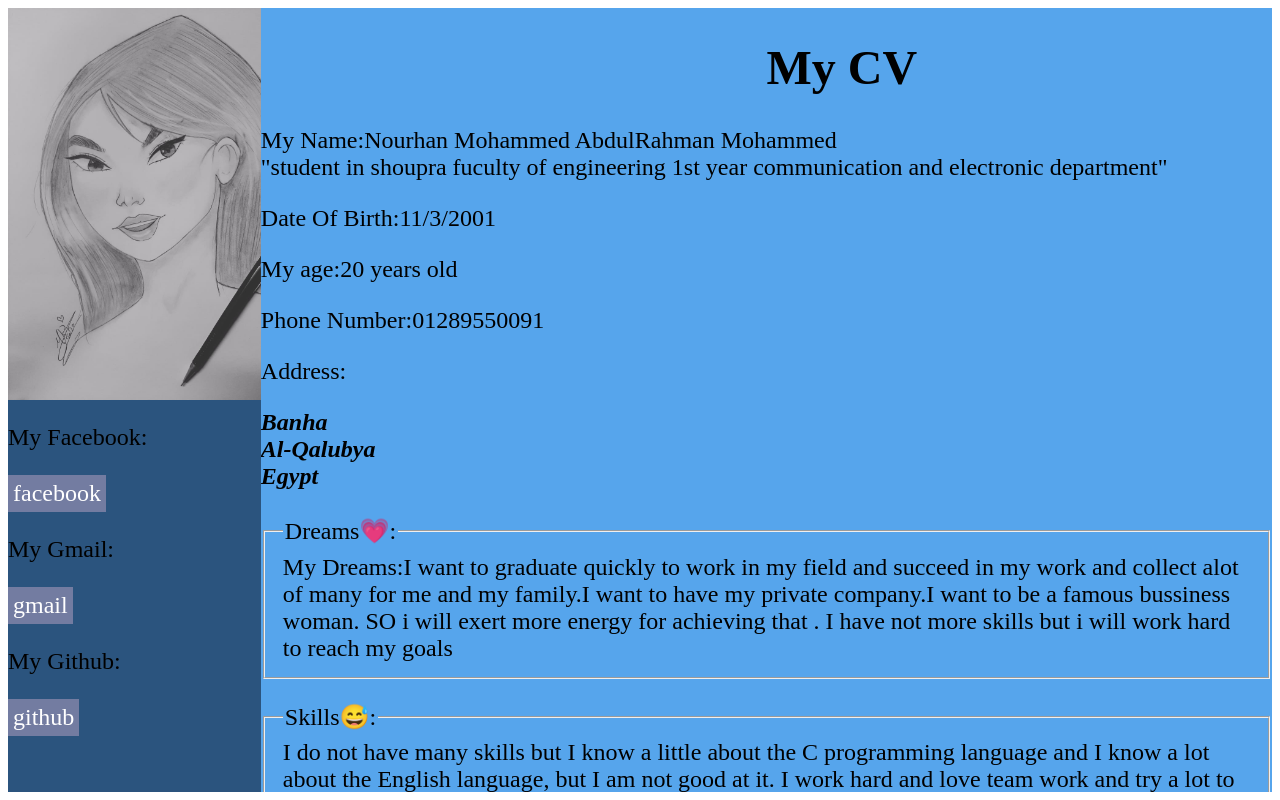
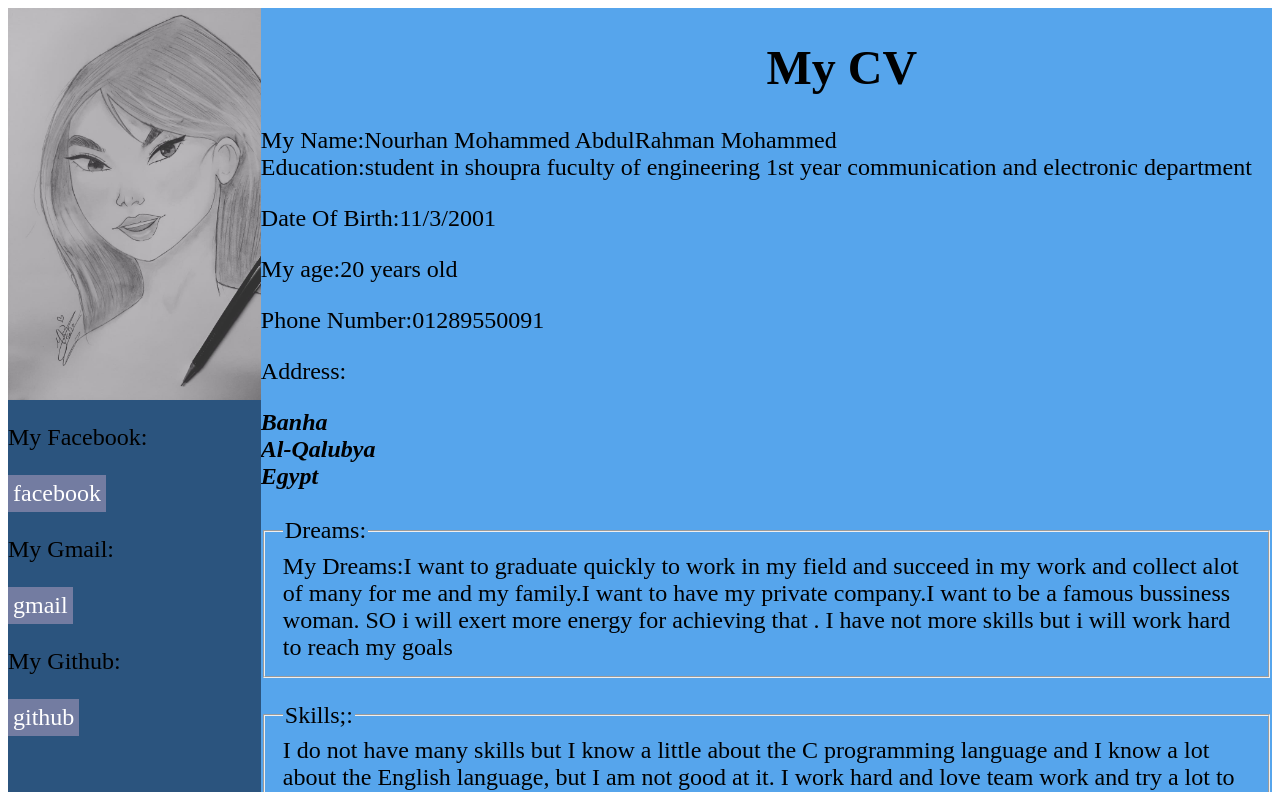
Before and after one commit to nourhanmohamedabdulrahman/Ass2, a plain HTML site: page index.html in a window 1280 px wide. Drawn offline with Linux system fonts and the light colour scheme.

Commit message:
Update index.html

```diff
--- a/index.html
+++ b/index.html
@@ -22,7 +22,7 @@ a:hover, a:active {
   background-color:#98AFC7;
 }
 a{display:inline-block;}
-@media screen (max-width:1200px) {
+@media screen (max-width:600px) {
   .d2 ,.d3 {
     width:100%;
 height:auto;
@@ -50,8 +50,8 @@ My CV</b>
 </h1>
 
 <p>My Name:Nourhan Mohammed AbdulRahman Mohammed<br>
-	&quot;student in shoupra fuculty of engineering
-1st year communication and electronic department&quot;</p>
+   Education:student in shoupra fuculty of engineering
+1st year communication and electronic department</p>
 <p>Date Of Birth:11/3/2001</p>
 <p>My age:20 years old</p>
 <p> Phone Number:01289550091</p>
@@ -65,7 +65,7 @@ Egypt<br></b>
 
 <form action="/action_page.php">
   <fieldset>
-    <legend>Dreams&#128151;:</legend>
+    <legend>Dreams:</legend>
     My Dreams:I want to graduate quickly to work in my field and succeed in my work and collect alot of many for me and my family.I want to have my private company.I want to be a famous bussiness woman. SO i will exert more energy for achieving that .
 I have not more skills but i will work hard to reach my goals
   </fieldset>
@@ -73,14 +73,14 @@ I have not more skills but i will work hard to reach my goals
 
 <form action="/action_page.php">
   <fieldset>
-    <legend>Skills&#128517;:</legend>
+    <legend>Skills;:</legend>
    I do not have many skills but I know a little about the C programming language and I know a lot about the English language, but I am not good at it. I work hard and love team work and try a lot to succeed in my field of study now and in my field of work later.
   </fieldset>
 </form>
 
 <form action="/action_page.php">
   <fieldset>
-    <legend>hoppies&#128525;:</legend>
+    <legend>hoppies:</legend>
     <ul>
 <li>Coloring</li>
 <li>Cooking</li>
```
